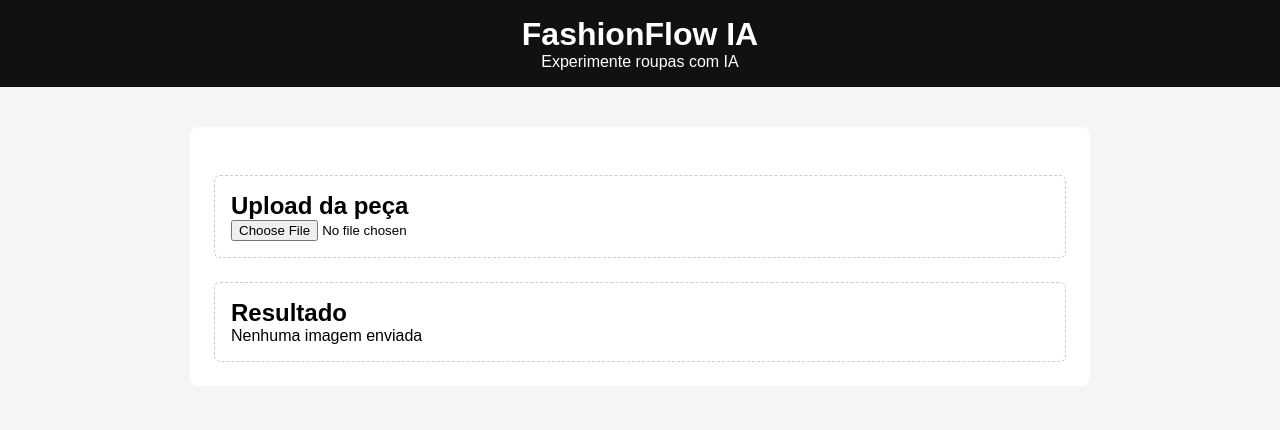
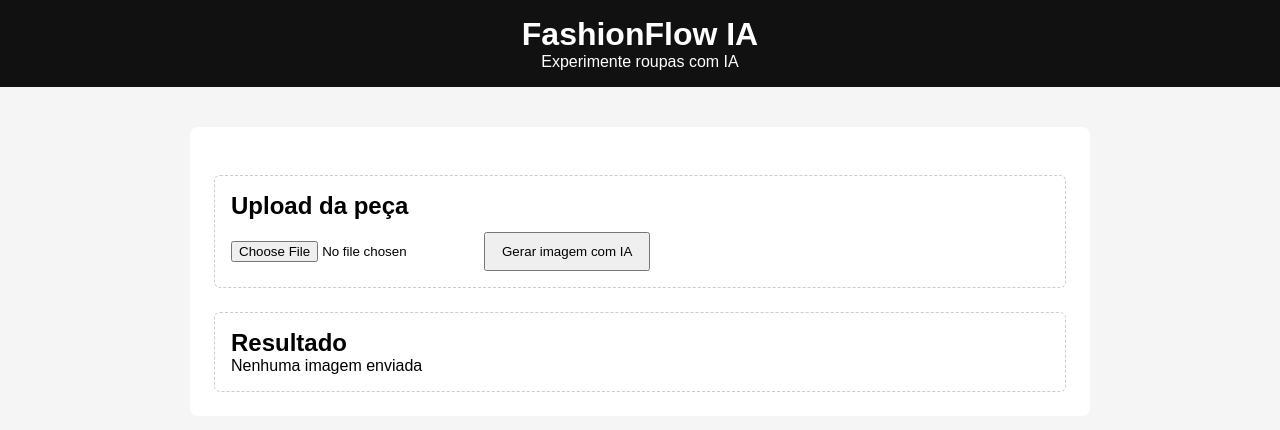
Before and after one commit to alexbastosnasci47-cloud/FashionFlow-ia, a React (Vite) app: page / in a window 1280 px wide. Shown: the top 430 px of the page. Built offline with nearby package versions, Linux system fonts and the light colour scheme.

Commit message:
add generate button placeholder

```diff
--- a/src/App.jsx
+++ b/src/App.jsx
@@ -13,6 +13,17 @@ function App() {
         <div className="section">
           <h2>Upload da peça</h2>
           <ImageUploader onUpload={setImage} />
+          <button
+  onClick={() => alert("Aqui entra a IA depois")}
+  style={{
+    marginTop: "12px",
+    padding: "10px 16px",
+    cursor: "pointer"
+  }}
+>
+  Gerar imagem com IA
+</button>
+
         </div>
 
         <div className="section">
```
